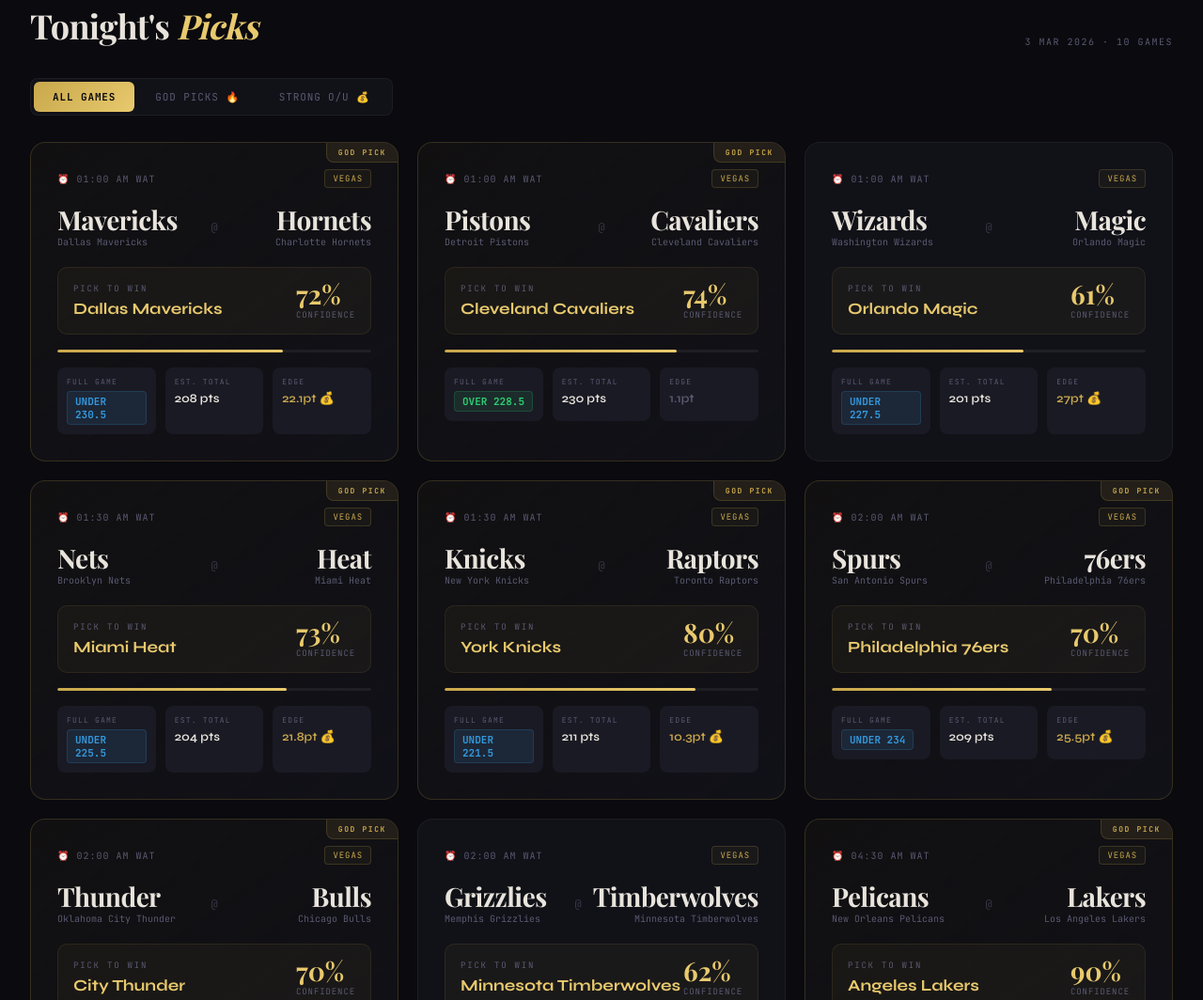
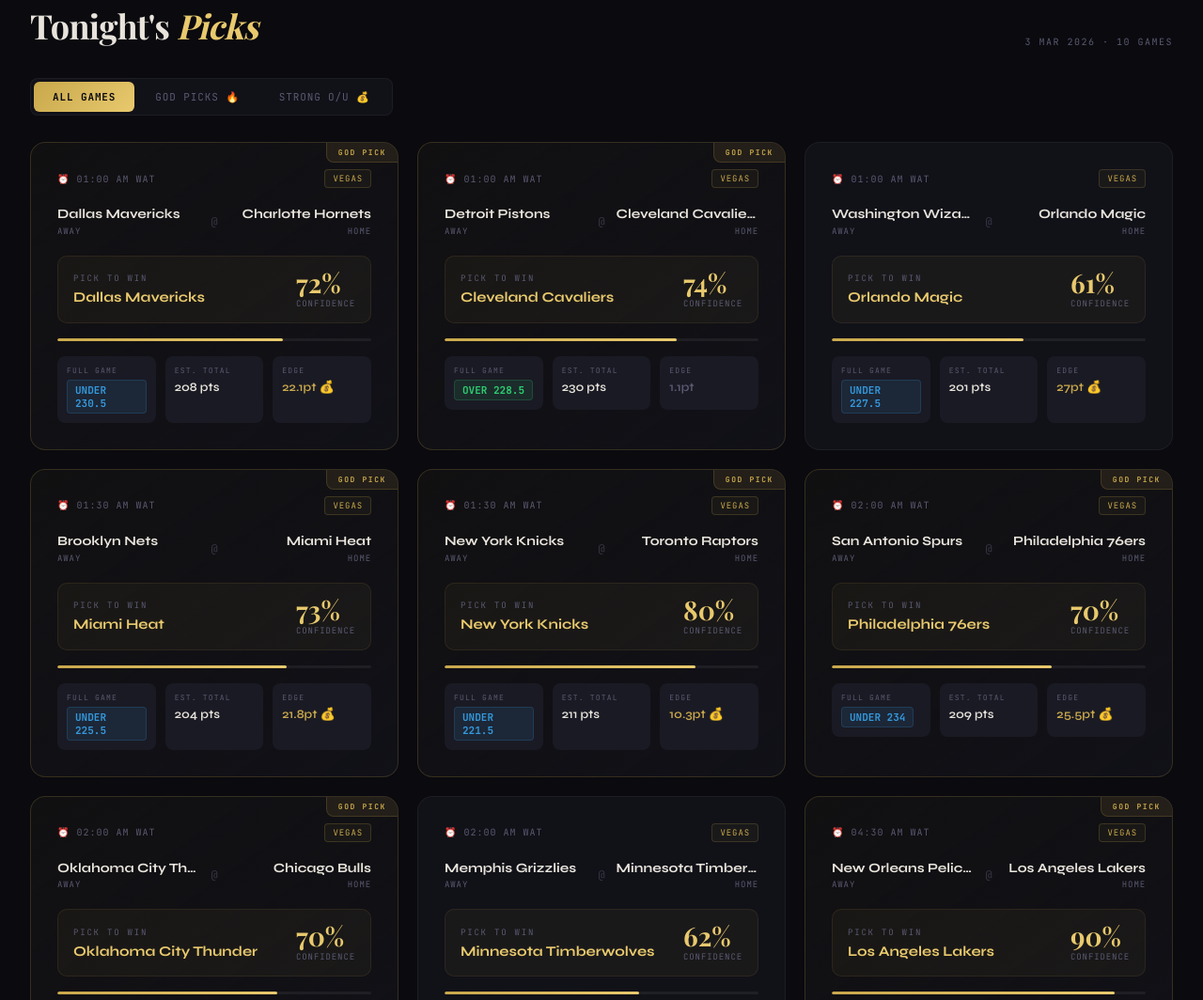
Before and after one commit to McScott2/ncaa-basketball-predictor, a plain HTML site: page dashboard.html in a window 1280 px wide. Shown: the part 1112-2176 px from the top of the page at 94% size. Drawn offline with nearby package versions, Linux system fonts and the light colour scheme; a web font is replaced by a local one.

Commit message:
Fix team names and O/U display bugs

```diff
--- a/dashboard.html
+++ b/dashboard.html
@@ -68,7 +68,7 @@
 .tab.active{background:linear-gradient(135deg,var(--gold),var(--gold2));color:var(--ink);font-weight:700}
 
 /* PICKS GRID */
-.picks-grid{display:grid;grid-template-columns:repeat(auto-fill,minmax(360px,1fr));gap:20px;margin-bottom:64px}
+.picks-grid{display:grid;grid-template-columns:repeat(auto-fill,minmax(380px,1fr));gap:20px;margin-bottom:64px}
 .pick-card{background:var(--ink2);border:1px solid var(--border2);border-radius:16px;padding:28px;position:relative;overflow:hidden;transition:all .35s cubic-bezier(.34,1.56,.64,1);animation:slideUp .5s ease forwards;opacity:0}
 @keyframes slideUp{to{opacity:1;transform:translateY(0)}from{opacity:0;transform:translateY(20px)}}
 .pick-card:hover{transform:translateY(-4px);border-color:rgba(201,168,76,.2);box-shadow:0 20px 60px rgba(0,0,0,.5)}
@@ -78,13 +78,13 @@
 .tipoff-time{font-family:'JetBrains Mono',monospace;font-size:10px;color:var(--muted);letter-spacing:.1em}
 .line-source{font-family:'JetBrains Mono',monospace;font-size:9px;color:var(--gold);letter-spacing:.1em;text-transform:uppercase;padding:3px 8px;border:1px solid rgba(201,168,76,.2);border-radius:4px;background:rgba(201,168,76,.05)}
 .teams-row{display:flex;align-items:center;margin-bottom:20px;gap:12px}
-.team-block{flex:1}
-.team-abbr{font-family:'Playfair Display',serif;font-size:28px;font-weight:700;line-height:1;letter-spacing:-.02em}
-.team-full{font-size:10px;color:var(--muted);margin-top:3px;font-family:'JetBrains Mono',monospace}
-.at-sign{font-family:'JetBrains Mono',monospace;font-size:12px;color:var(--muted);opacity:.5}
+.team-block{flex:1;min-width:0}
+.team-name{font-family:'Syne',sans-serif;font-size:14px;font-weight:700;line-height:1.2;white-space:nowrap;overflow:hidden;text-overflow:ellipsis}
+.team-role{font-size:9px;color:var(--muted);margin-top:3px;font-family:'JetBrains Mono',monospace;letter-spacing:.1em;text-transform:uppercase}
+.at-sign{font-family:'JetBrains Mono',monospace;font-size:12px;color:var(--muted);opacity:.5;flex-shrink:0}
 .pick-row{display:flex;align-items:center;justify-content:space-between;background:rgba(201,168,76,.05);border:1px solid rgba(201,168,76,.1);border-radius:10px;padding:14px 16px;margin-bottom:16px}
 .pick-type{font-family:'JetBrains Mono',monospace;font-size:9px;color:var(--muted);letter-spacing:.2em;text-transform:uppercase;margin-bottom:5px}
-.pick-name{font-family:'Syne',sans-serif;font-weight:700;font-size:17px;color:var(--gold2)}
+.pick-name{font-family:'Syne',sans-serif;font-weight:700;font-size:15px;color:var(--gold2)}
 .conf-num{font-family:'Playfair Display',serif;font-size:28px;font-weight:700;color:var(--gold2);line-height:1}
 .conf-label{font-family:'JetBrains Mono',monospace;font-size:9px;color:var(--muted);text-transform:uppercase;letter-spacing:.1em;margin-top:2px;text-align:right}
 .conf-bar-track{height:3px;background:rgba(255,255,255,.06);border-radius:2px;overflow:hidden;margin-bottom:16px}
@@ -96,8 +96,6 @@
 .ou-chip{display:inline-flex;align-items:center;gap:4px;padding:3px 8px;border-radius:4px;font-family:'JetBrains Mono',monospace;font-size:11px;font-weight:700}
 .ou-over{background:rgba(46,204,113,.1);color:var(--green);border:1px solid rgba(46,204,113,.2)}
 .ou-under{background:rgba(52,152,219,.1);color:var(--blue);border:1px solid rgba(52,152,219,.2)}
-.signals{margin-top:12px;padding-top:12px;border-top:1px solid var(--border2)}
-.signal-item{font-family:'JetBrains Mono',monospace;font-size:10px;color:var(--muted);margin-bottom:4px;letter-spacing:.02em}
 
 /* ACCURACY CARDS */
 .accuracy-row{display:grid;grid-template-columns:repeat(auto-fill,minmax(130px,1fr));gap:12px;margin-bottom:64px}
@@ -365,15 +363,13 @@
     return;
   }
   grid.innerHTML = list.map((p, i) => {
-    const conf     = Math.round((p.conf||0)*100);
-    const parts    = (p.matchup||'').split(' @ ');
-    const away     = parts[0]||'';
-    const home     = parts[1]||'';
-    const awayAbbr = away.split(' ').pop();
-    const homeAbbr = home.split(' ').pop();
-    const pick     = (p.pick||'—').split(' ').slice(-2).join(' ');
-    const ou       = p.ou||'OVER';
-    const edge     = p.edge||0;
+    const conf  = Math.round((p.conf||0)*100);
+    const parts = (p.matchup||'').split(' @ ');
+    const away  = parts[0] || '—';   // FIX: full team name, no truncation
+    const home  = parts[1] || '—';   // FIX: full team name, no truncation
+    const pick  = p.pick || '—';     // FIX: full pick name, no truncation
+    const ou    = p.ou || '—';       // FIX: safe default, not 'OVER'
+    const edge  = p.edge || 0;
     return `
     <div class="pick-card ${p.god||conf>=70?'god':''}" style="animation-delay:${i*.07}s">
       <div class="card-header">
@@ -381,9 +377,15 @@
         <div class="line-source">${p.line_source||'Model'}</div>
       </div>
       <div class="teams-row">
-        <div class="team-block"><div class="team-abbr">${awayAbbr}</div><div class="team-full">${away}</div></div>
+        <div class="team-block">
+          <div class="team-name">${away}</div>
+          <div class="team-role">Away</div>
+        </div>
         <div class="at-sign">@</div>
-        <div class="team-block" style="text-align:right"><div class="team-abbr">${homeAbbr}</div><div class="team-full" style="text-align:right">${home}</div></div>
+        <div class="team-block" style="text-align:right">
+          <div class="team-name" style="text-align:right">${home}</div>
+          <div class="team-role" style="text-align:right">Home</div>
+        </div>
       </div>
       <div class="pick-row">
         <div><div class="pick-type">Pick to Win</div><div class="pick-name">${pick}</div></div>
@@ -391,9 +393,18 @@
       </div>
       <div class="conf-bar-track"><div class="conf-bar-fill" style="width:${conf}%"></div></div>
       <div class="stats-grid">
-        <div class="stat-box"><div class="stat-box-label">Full Game</div><div class="stat-box-value"><span class="ou-chip ${ou==='OVER'?'ou-over':'ou-under'}">${ou} ${p.ou_line||'—'}</span></div></div>
-        <div class="stat-box"><div class="stat-box-label">Est. Total</div><div class="stat-box-value">${Math.round(p.total||0)} pts</div></div>
-        <div class="stat-box"><div class="stat-box-label">Edge</div><div class="stat-box-value" style="color:${edge>=8?'#c9a84c':'#5a5a72'}">${edge}pt ${edge>=8?'💰':''}</div></div>
+        <div class="stat-box">
+          <div class="stat-box-label">Full Game</div>
+          <div class="stat-box-value"><span class="ou-chip ${ou==='OVER'?'ou-over':'ou-under'}">${ou} ${p.ou_line||'—'}</span></div>
+        </div>
+        <div class="stat-box">
+          <div class="stat-box-label">Est. Total</div>
+          <div class="stat-box-value">${Math.round(p.total||0)} pts</div>
+        </div>
+        <div class="stat-box">
+          <div class="stat-box-label">Edge</div>
+          <div class="stat-box-value" style="color:${edge>=8?'#c9a84c':'#5a5a72'}">${edge}pt ${edge>=8?'💰':''}</div>
+        </div>
       </div>
     </div>`;
   }).join('');
@@ -404,7 +415,7 @@
   const allPreds = [];
   history.forEach(day => {
     (day.predictions||[]).forEach(p => {
-      if (p.day && p.day !== 'TODAY') return; // skip TOMORROW entries
+      if (p.day && p.day !== 'TODAY') return;
       allPreds.push({...p, date:day.date});
     });
   });
@@ -430,15 +441,16 @@
       </tr>`;
     }
     preds.forEach(p => {
-      const pts   = (p.matchup||'').split(' @ ');
-      const away  = (pts[0]||'').split(' ').slice(-2).join(' ');
-      const home  = (pts[1]||'').split(' ').slice(-2).join(' ');
-      const ou    = p.ou||p.ou_pick||'—';
-      const pick  = (p.pick||'—').split(' ').slice(-2).join(' ');
-      const est   = p.total ? Math.round(p.total) : (p.estimated||'—');
-      const actual= p.actual_total||'—';
-      const res   = p.result||'pending';
-      let rc='result-pending',rt='⏳ Pending';
+      // FIX: full team names in history table, no truncation
+      const pts    = (p.matchup||'').split(' @ ');
+      const away   = pts[0] || '—';
+      const home   = pts[1] || '—';
+      const ou     = p.ou || p.ou_pick || '—';
+      const pick   = p.pick || '—';   // FIX: full pick name
+      const est    = p.total ? Math.round(p.total) : (p.estimated||'—');
+      const actual = p.actual_total || '—';
+      const res    = p.result || 'pending';
+      let rc='result-pending', rt='⏳ Pending';
       if(res==='hit'){rc='result-hit';rt='✓ HIT';}
       if(res==='miss'){rc='result-miss';rt='✗ MISS';}
       rows += `<tr>
```
